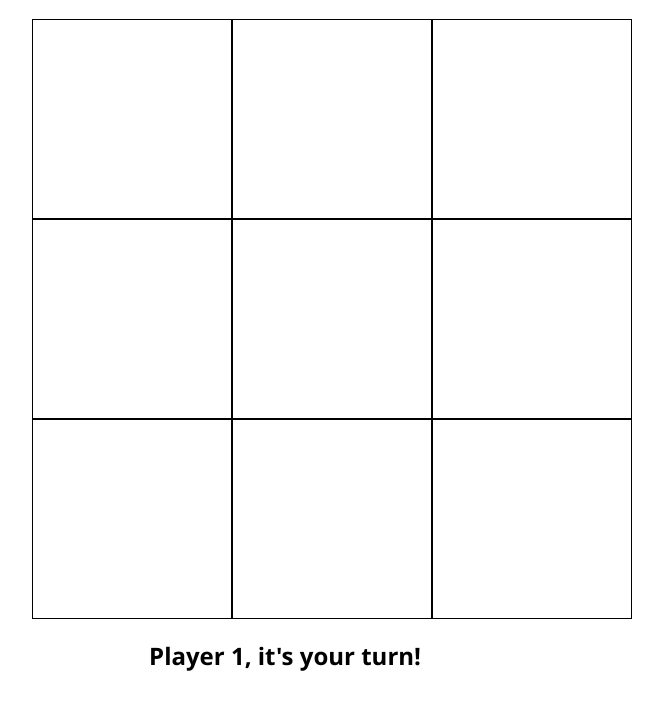
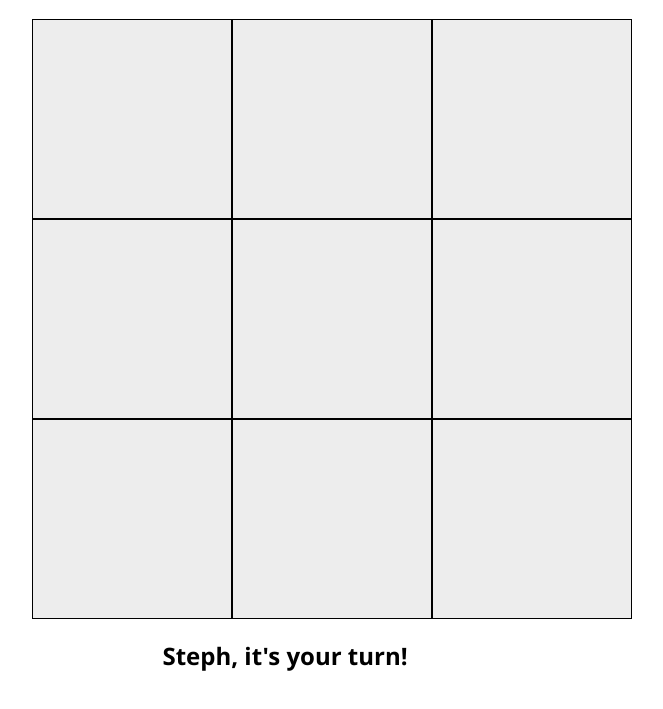
Before and after one commit to anthhsu/tic-tac-toe, a plain HTML site: page index.html in a window 1280 px wide. Shown: the part 67-776 px from the top of the page, without its empty margins (355-1018 px from the left). Drawn offline with Linux system fonts and the light colour scheme.

Commit message:
Modify square style

```diff
--- a/index.js
+++ b/index.js
@@ -201,6 +201,6 @@ const Player = (name, marker) => {
 };
 
 // Execute Code
-const playerOne = Player("Player 1", "O");
-const playerTwo = Player("Player 2", "X");
+const playerOne = Player("Steph", "O");
+const playerTwo = Player("Ant", "X");
 gameBoard.initializeGame(playerOne, playerTwo);
--- a/styles/styles.css
+++ b/styles/styles.css
@@ -6,12 +6,17 @@
 }
 
 .square {
-    background-color: white;
+    background-color: #ededed;
     border-width: 1px;
     border-style: solid;
     border-color: black;
     display: flex;
     align-items: center;
+}
+
+.square:hover {
+    cursor: pointer;
+    background-color: #acc8d7;
 }
 
 .square-text {
```
